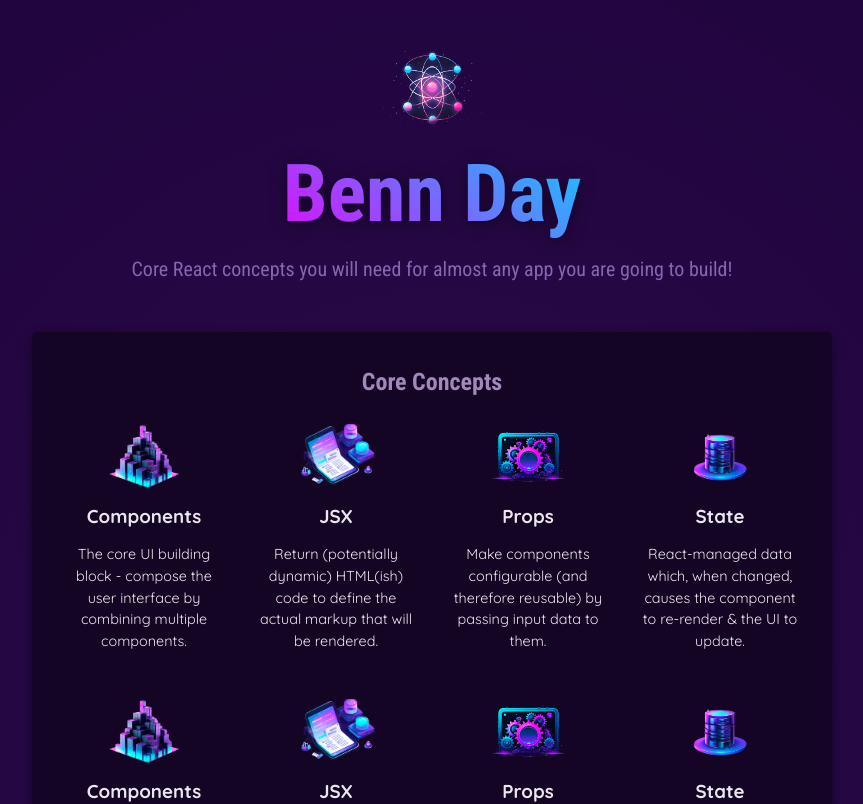
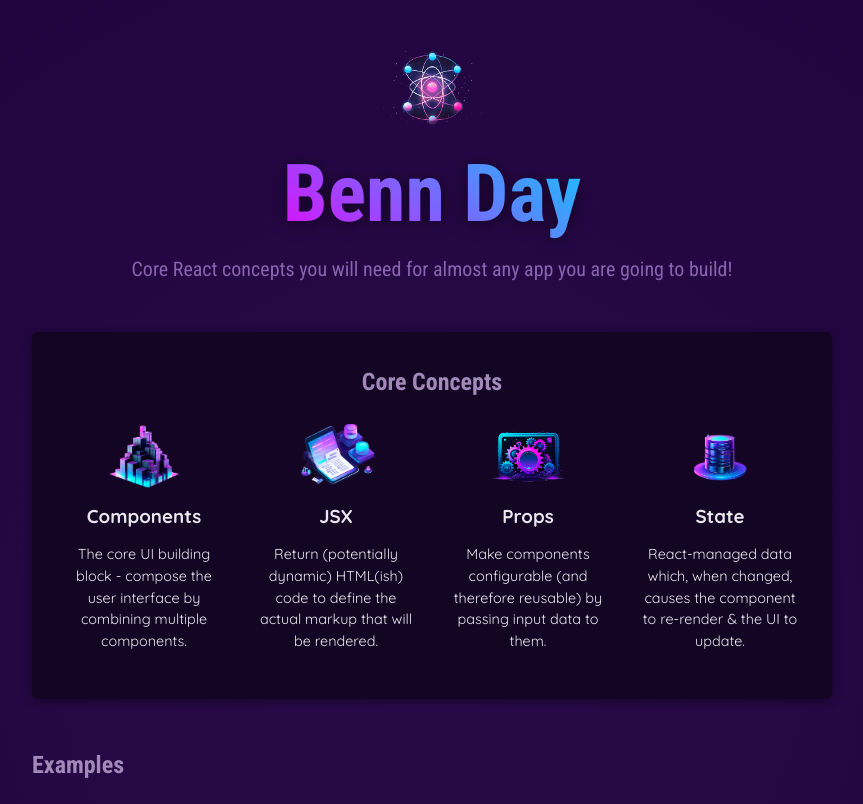
Before and after one commit to bennday/react_course, a React (Vite) app: page / in a window 1280 px wide. Shown: the top 804 px of the page, without its empty margins (208-1071 px from the left). Built offline with nearby package versions, Linux system fonts and the light colour scheme.

Commit message:
Iterate over array of data using map

```diff
--- a/src/App.jsx
+++ b/src/App.jsx
@@ -44,34 +44,8 @@ function App() {
         <section id="core-concepts">
           <h2>Core Concepts</h2>
           <ul>
-            <CoreConcept
-              title={CORE_CONCEPTS[0].title}
-              description={CORE_CONCEPTS[0].description}
-              image={CORE_CONCEPTS[0].image}
-            />
-            <CoreConcept
-              title={CORE_CONCEPTS[1].title}
-              description={CORE_CONCEPTS[1].description}
-              image={CORE_CONCEPTS[1].image}
-            />
-            <CoreConcept
-              title={CORE_CONCEPTS[2].title}
-              description={CORE_CONCEPTS[2].description}
-              image={CORE_CONCEPTS[2].image}
-            />
-            <CoreConcept
-              title={CORE_CONCEPTS[3].title}
-              description={CORE_CONCEPTS[3].description}
-              image={CORE_CONCEPTS[3].image}
-            />
-
-            {/* In React, you can use the spread operator to pass all the
-            properties of an object as props to a component, provided that
-            the property names match the prop names */}
-            <CoreConceptAlt {...CORE_CONCEPTS[0]} />
-            <CoreConceptAlt {...CORE_CONCEPTS[1]} />
-            <CoreConceptAlt {...CORE_CONCEPTS[2]} />
-            <CoreConceptAlt {...CORE_CONCEPTS[3]} />
+            {/* you can use the map function to iterate over an array and return a new array with the results of the function */}
+            {CORE_CONCEPTS.map((conceptItem) => <CoreConcept key={conceptItem.title} {...conceptItem} /> )}
           </ul>
         </section>
 
@@ -84,7 +58,7 @@ function App() {
             </TabButton>
             <TabButton isSelected={selectedTopic === 'jsx'} onSelect={() => handleSelect("jsx")}>JSX</TabButton>
             <TabButton isSelected={selectedTopic === 'props'} onSelect={() => handleSelect("props")}>Props</TabButton>
-            <TabButton isSelected={selectedTopic === 'components'} onSelect={() => handleSelect("state")}>State</TabButton>
+            <TabButton isSelected={selectedTopic === 'state'} onSelect={() => handleSelect("state")}>State</TabButton>
           </menu>
 
           {/* you can use the && operator to conditionally render elements */}
```
